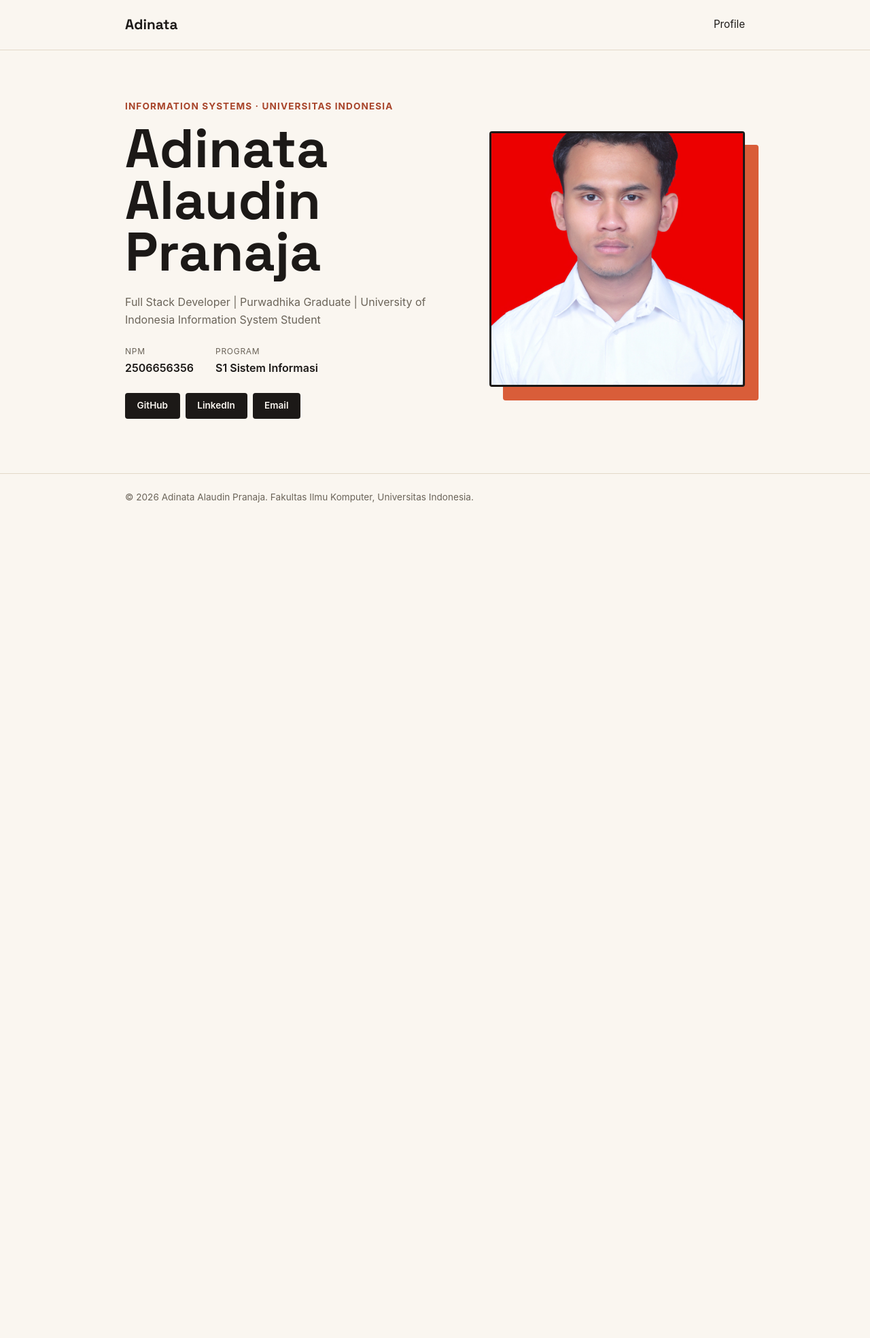
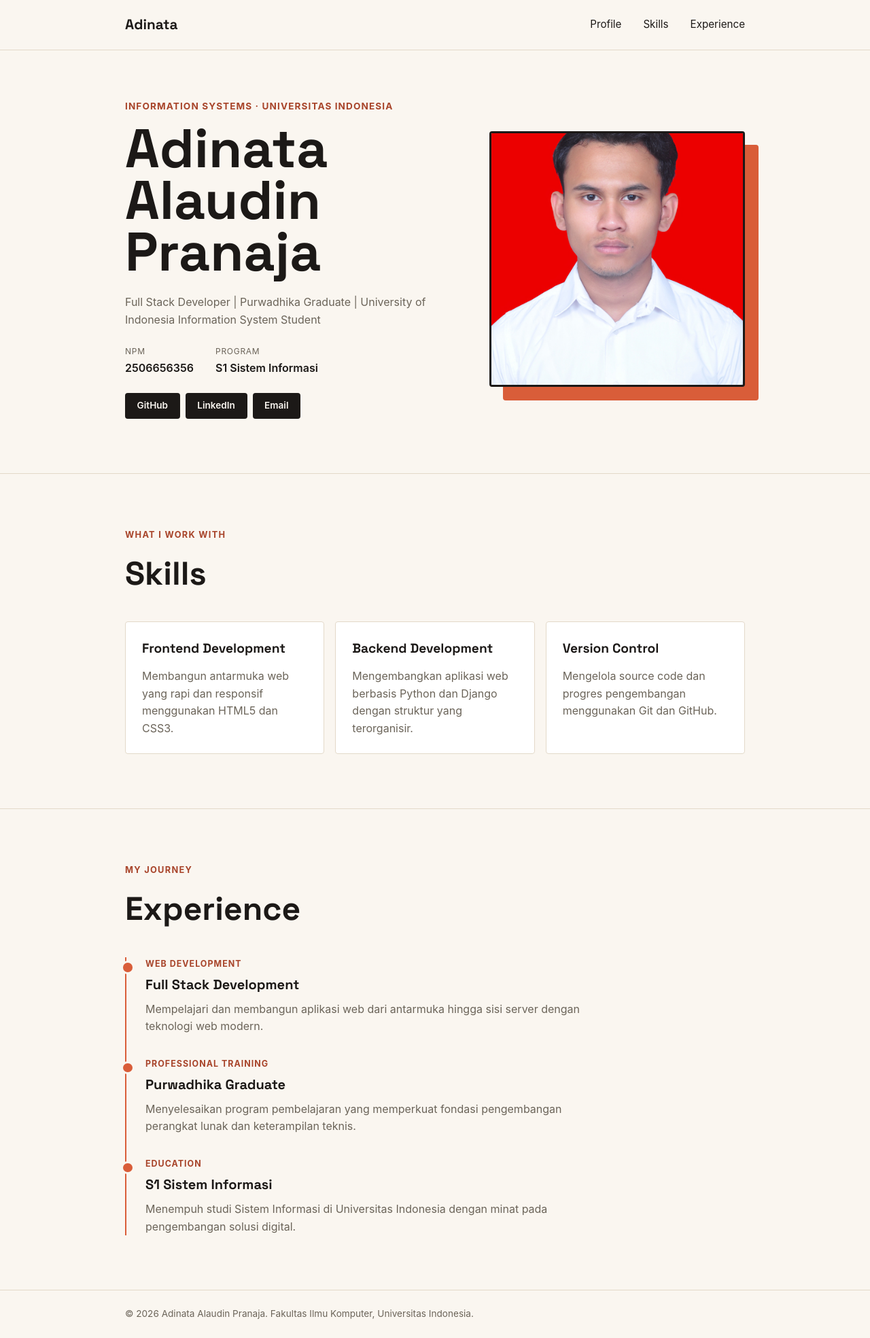
Before and after one commit to adinatapranaja/myportofolio, a Django app: page / in a window 1280 px wide. Shown: the whole page at 68% size. Before the commit the page ends 739 px from the top, so only its background shows below. Run offline with Django 5.2, Linux system fonts and the light colour scheme.

```diff
--- a/static/css/style.css
+++ b/static/css/style.css
@@ -169,6 +169,113 @@ h1, .brand {
     border: 3px solid var(--ink);
 }
 
+.skills {
+    padding: 5rem 0;
+    border-top: 1px solid var(--line);
+}
+
+.section-kicker {
+    margin-bottom: 0.5rem;
+    color: var(--accent-dark);
+    font-size: 0.8rem;
+    font-weight: 700;
+    letter-spacing: 0.1em;
+    text-transform: uppercase;
+}
+
+.skills h2 {
+    margin-bottom: 2rem;
+    font-family: "Space Grotesk", -apple-system, sans-serif;
+    font-size: clamp(2rem, 4vw, 3rem);
+}
+
+.skills-grid {
+    display: grid;
+    grid-template-columns: repeat(3, 1fr);
+    gap: 1rem;
+}
+
+.skill-card {
+    min-height: 190px;
+    padding: 1.5rem;
+    border: 1px solid var(--line);
+    border-radius: var(--radius);
+    background: #fff;
+    transition: transform 0.2s ease, border-color 0.2s ease, box-shadow 0.2s ease;
+}
+
+.skill-card:hover {
+    transform: translateY(-6px);
+    border-color: var(--accent);
+    box-shadow: 0 12px 24px rgb(28 25 23 / 12%);
+}
+
+.skill-card h3 {
+    margin-bottom: 0.75rem;
+    font-family: "Space Grotesk", -apple-system, sans-serif;
+    font-size: 1.2rem;
+}
+
+.skill-card p {
+    color: var(--text-muted);
+}
+
+.experience {
+    padding: 5rem 0;
+    border-top: 1px solid var(--line);
+}
+
+.experience h2 {
+    margin-bottom: 2rem;
+    font-family: "Space Grotesk", -apple-system, sans-serif;
+    font-size: clamp(2rem, 4vw, 3rem);
+}
+
+.experience-list {
+    border-left: 2px solid var(--accent);
+}
+
+.experience-item {
+    position: relative;
+    padding: 0 0 2rem 1.75rem;
+}
+
+.experience-item::before {
+    position: absolute;
+    top: 0.35rem;
+    left: -0.5rem;
+    width: 0.85rem;
+    height: 0.85rem;
+    border: 3px solid var(--paper);
+    border-radius: 50%;
+    background-color: var(--accent);
+    content: "";
+}
+
+.experience-item:last-child {
+    padding-bottom: 0;
+}
+
+.experience-label {
+    margin-bottom: 0.25rem;
+    color: var(--accent-dark);
+    font-size: 0.78rem;
+    font-weight: 700;
+    letter-spacing: 0.08em;
+    text-transform: uppercase;
+}
+
+.experience-item h3 {
+    margin-bottom: 0.5rem;
+    font-family: "Space Grotesk", -apple-system, sans-serif;
+    font-size: 1.25rem;
+}
+
+.experience-item > p:last-child {
+    max-width: 640px;
+    color: var(--text-muted);
+}
+
 .site-footer {
     padding: 1.5rem;
     color: var(--text-muted);
@@ -192,4 +299,20 @@ h1, .brand {
     .social-links {
         justify-content: flex-start;
     }
+
+    .skills {
+        padding: 3.5rem 0;
+    }
+
+    .experience {
+        padding: 3.5rem 0;
+    }
+
+    .skills-grid {
+        grid-template-columns: 1fr;
+    }
+
+    .skill-card {
+        min-height: 0;
+    }
 }
--- a/templates/index.html
+++ b/templates/index.html
@@ -15,6 +15,8 @@
             <a href="#profile" class="brand">Adinata</a>
             <nav>
                 <a href="#profile">Profile</a>
+                <a href="#skills">Skills</a>
+                <a href="#experience">Experience</a>
             </nav>
         </div>
     </header>
@@ -50,6 +52,51 @@
                 </div>
             </div>
         </section>
+
+        <section class="skills" id="skills" aria-labelledby="skills-title">
+            <div class="container">
+                <p class="section-kicker">What I work with</p>
+                <h2 id="skills-title">Skills</h2>
+                <div class="skills-grid">
+                    <article class="skill-card">
+                        <h3>Frontend Development</h3>
+                        <p>Membangun antarmuka web yang rapi dan responsif menggunakan HTML5 dan CSS3.</p>
+                    </article>
+                    <article class="skill-card">
+                        <h3>Backend Development</h3>
+                        <p>Mengembangkan aplikasi web berbasis Python dan Django dengan struktur yang terorganisir.</p>
+                    </article>
+                    <article class="skill-card">
+                        <h3>Version Control</h3>
+                        <p>Mengelola source code dan progres pengembangan menggunakan Git dan GitHub.</p>
+                    </article>
+                </div>
+            </div>
+        </section>
+
+        <section class="experience" id="experience" aria-labelledby="experience-title">
+            <div class="container">
+                <p class="section-kicker">My journey</p>
+                <h2 id="experience-title">Experience</h2>
+                <div class="experience-list">
+                    <article class="experience-item">
+                        <p class="experience-label">Web Development</p>
+                        <h3>Full Stack Development</h3>
+                        <p>Mempelajari dan membangun aplikasi web dari antarmuka hingga sisi server dengan teknologi web modern.</p>
+                    </article>
+                    <article class="experience-item">
+                        <p class="experience-label">Professional Training</p>
+                        <h3>Purwadhika Graduate</h3>
+                        <p>Menyelesaikan program pembelajaran yang memperkuat fondasi pengembangan perangkat lunak dan keterampilan teknis.</p>
+                    </article>
+                    <article class="experience-item">
+                        <p class="experience-label">Education</p>
+                        <h3>S1 Sistem Informasi</h3>
+                        <p>Menempuh studi Sistem Informasi di Universitas Indonesia dengan minat pada pengembangan solusi digital.</p>
+                    </article>
+                </div>
+            </div>
+        </section>
     </main>
 
     <footer class="site-footer">
```
